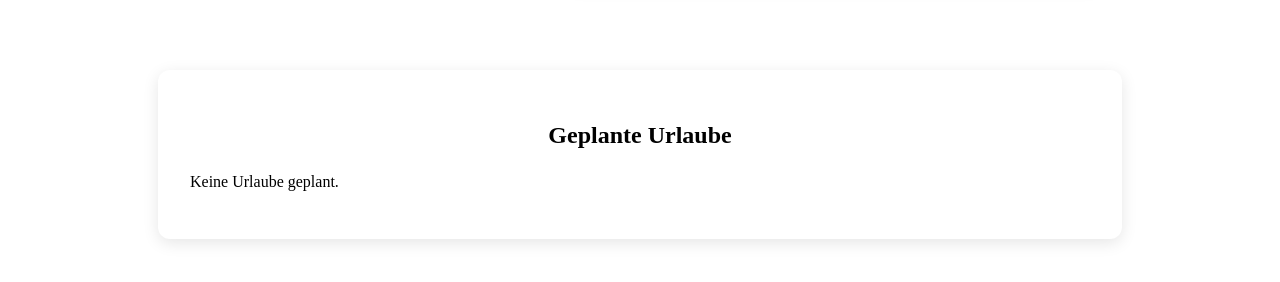
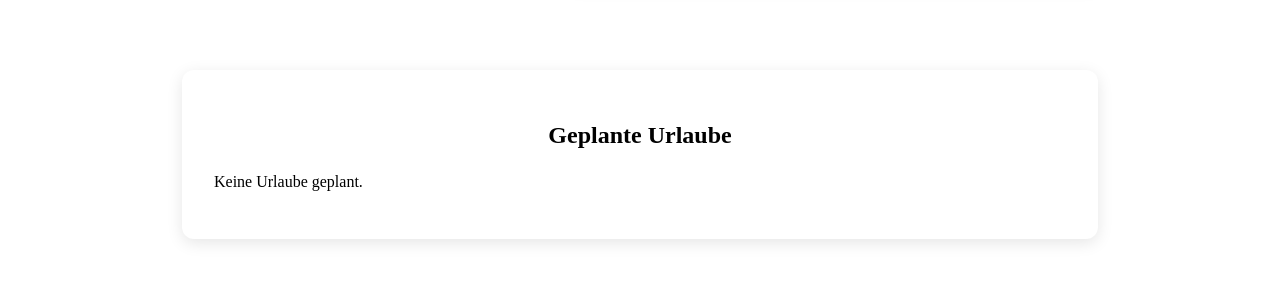
Before and after one commit to on24FeLi/ETT2.0, a Vue app: page /Urlaub in a window 1280 px wide. Shown: the part 668-950 px from the top of the page. Built offline with nearby package versions, Linux system fonts and the light colour scheme.

Commit message:
urlaubsliste-container adjusted width

```diff
--- a/src/components/CleanKalenderansicht.vue
+++ b/src/components/CleanKalenderansicht.vue
@@ -92,6 +92,8 @@ function isUrlaubstag(day) {
     return fullDate >= u.start && fullDate <= u.end;
   });
 }
+
+
 </script>
 <template>
   <div class="calendar">
--- a/src/views/Urlaub.vue
+++ b/src/views/Urlaub.vue
@@ -13,6 +13,7 @@ const startdatum = ref("");
 const enddatum = ref("");
 const kommentar = ref("");
 const editingUrlaub = ref(null);
+
 
 onMounted(() => {
   if (userId) {
@@ -191,7 +192,7 @@ header h1 {
 
 /* ======= LISTE ======= */
 .urlaubsliste-container {
-  max-width: 900px;
+  max-width: 852px;
   margin: 3rem auto;
   padding: 2rem;
   background-color: #fff;
```
